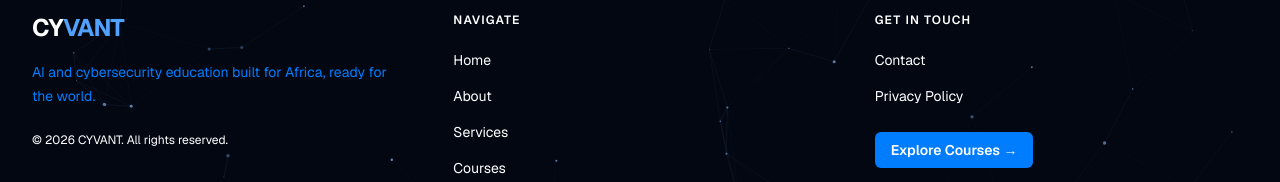
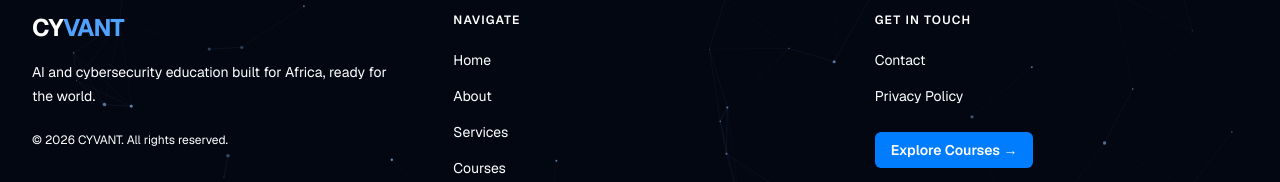
Before and after one commit to CHIBUZOR-coder/cyvant, a Next.js app: page / in a window 1280 px wide. Shown: the part 6840-7022 px from the top of the page. Built offline with nearby package versions, Linux system fonts and the light colour scheme; no server answers; the database is empty.

Commit message:
style: make footer tagline text white

```diff
--- a/components/layout/Footer.tsx
+++ b/components/layout/Footer.tsx
@@ -61,7 +61,7 @@ export default function Footer() {
                 <span className="text-white">CY</span><span className="text-blue-400">VANT</span>
               </Link>
             </motion.div>
-            <p className="mt-4 text-sm leading-6">
+            <p className="mt-4 text-sm leading-6 text-white">
               AI and cybersecurity education built for Africa, ready for the world.
             </p>
             <p className="mt-6 text-xs text-white">
```
